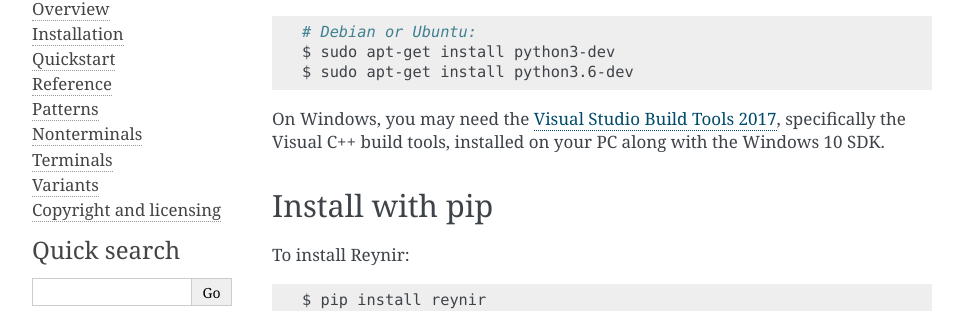
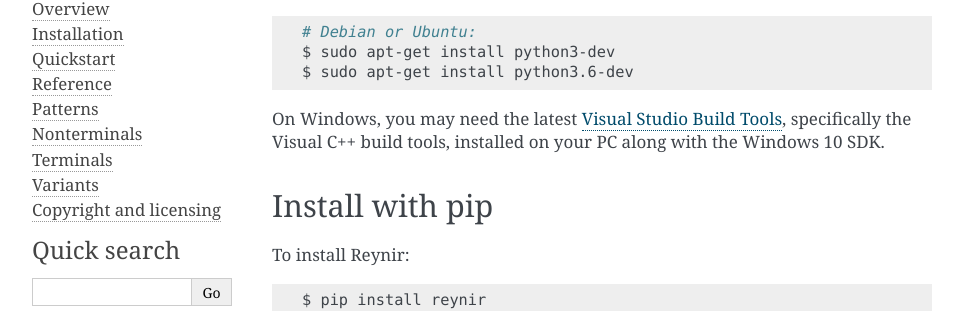
Before and after one commit to mideind/GreynirEngine, a Sphinx documentation site: the page built from doc/installation.rst, in a window 1280 px wide and 900 px high. Shown: the part 316-627 px from the top of the window, without its empty margins (148-1111 px from the left). Built offline with Sphinx 7.4.7, drawn with Linux system fonts in a browser that asks for light colours.

Commit message:
Fixed link to Visual Studio Build Tools download

```diff
--- a/doc/installation.rst
+++ b/doc/installation.rst
@@ -19,7 +19,8 @@
     $ sudo apt-get install python3-dev
     $ sudo apt-get install python3.6-dev
 
-On Windows, you may need the `Visual Studio Build Tools 2017 <http://landinghub.visualstudio.com/visual-cpp-build-tools>`_,
+On Windows, you may need the latest
+`Visual Studio Build Tools <https://www.visualstudio.com/downloads/?q=build+tools+for+visual+studio>`_,
 specifically the Visual C++ build tools, installed on your PC along with the Windows 10 SDK.
 
 Install with pip
```
